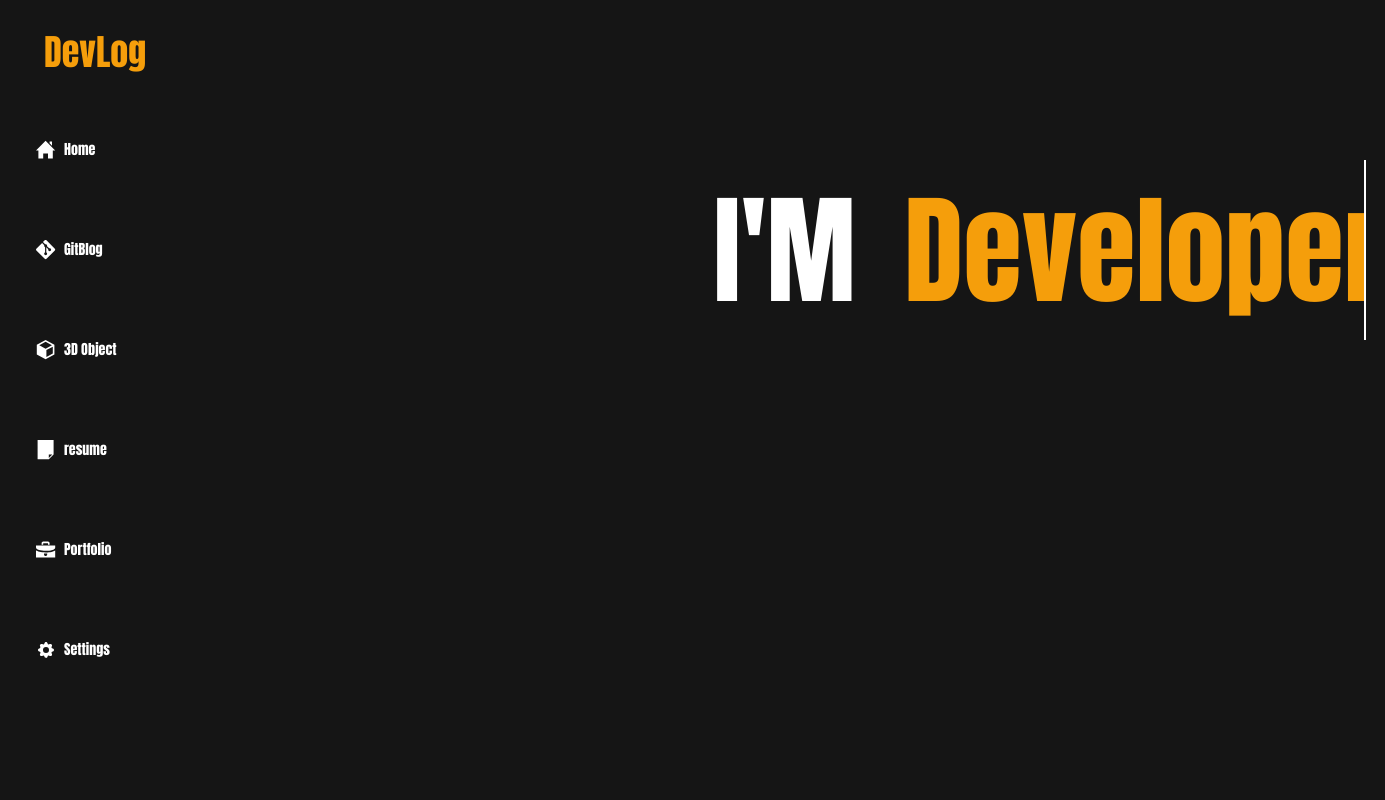
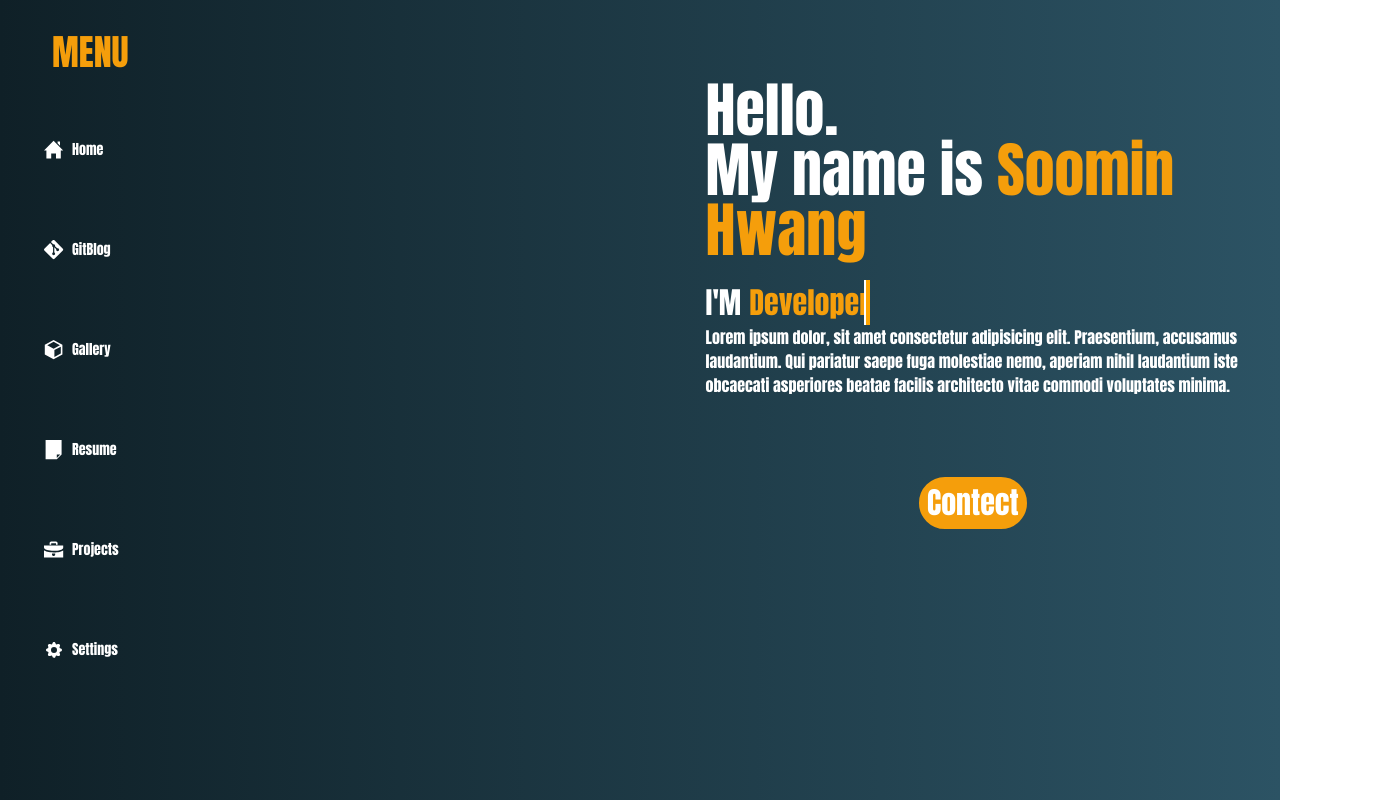
Before and after one commit to Lajancia/fullstack_project, a Vue app: page /#/ in a window 1280 px wide. Shown: the whole page, 1385 px wide, since content can reach past the window. Built offline with nearby package versions, Linux system fonts and the light colour scheme; the HTML template or start-up script is replaced by a standard one; what v-calendar would draw is missing.

Commit message:
background style change

```diff
--- a/src/App.vue
+++ b/src/App.vue
@@ -1,13 +1,14 @@
-<template>
-  <div>
+<template class="background">
+  <div class="h-screen bg-gradient-to-r from-dark to-dark_green">
+    <div class="bg-container">
       <link rel="shortcut icon" type="image/png" href="./assets/favicon.ico" />
-    <div class="relative">
+      <div class="relative ">
         <div class="absolute inset-y-0 left-0 h-full w-1/5 ">
-        <div class="h-screen w-48 px-8 ">
+          <div class="h-screen w-48 px-10 ">
             <div
-            class="flex flex-col justify-around text-4xl mx-3 py-8 text-yellow-500"
+              class="flex flex-col justify-around text-4xl mx-3 py-8 text-yellow-500 "
             >
-            DevLog
+              MENU
             </div>
             <div class="h-3/4 flex flex-col justify-around text-white">
               <h3
@@ -64,7 +65,7 @@
                 <router-link
                   to="/about"
                   class="hover:text-yellow-500 transition duration-200 ease-linear"
-                >3D Object</router-link
+                  >Gallery</router-link
                 >
               </h3>
               <h3
@@ -81,9 +82,9 @@
                   />
                 </svg>
                 <router-link
-                to="/object1"
+                  to="/resume"
                   class="hover:text-yellow-500 transition duration-200 ease-linear"
-                >resume</router-link
+                  >Resume</router-link
                 >
               </h3>
               <h3
@@ -99,10 +100,10 @@
                     d="M12.23 15.5c-6.801 0-10.367-1.221-12.23-2.597v9.097h24v-8.949c-3.218 2.221-9.422 2.449-11.77 2.449zm1.77 2.532c0 1.087-.896 1.968-2 1.968s-2-.881-2-1.968v-1.032h4v1.032zm-14-8.541v-2.491h24v2.605c0 5.289-24 5.133-24-.114zm9-7.491c-1.104 0-2 .896-2 2v2h2v-1.5c0-.276.224-.5.5-.5h5c.276 0 .5.224.5.5v1.5h2v-2c0-1.104-.896-2-2-2h-6z"
                   />
                 </svg>
-              <a
+                <router-link
+                  to="/projects"
                   class="hover:text-yellow-500 transition duration-200 ease-linear"
-                href="#"
-                >Portfolio</a
+                  >Projects</router-link
                 >
               </h3>
               <h3
@@ -137,6 +138,7 @@
         <!--  -->
       </div>
     </div>
+  </div>
 </template>
 
 <script>
@@ -149,56 +151,13 @@ export default {
 };
 </script>
 
-<style>
+<style scoped>
 @import url("https://fonts.googleapis.com/css2?family=Anton&display=swap");
 * {
-  background-color: #151515;
+  /* background-image: url("./assets/coffee.jpg"); */
   font-family: "Anton", sans-serif;
 }
-.wrapper {
-  display: flex;
-}
-.wrapper #static-txt {
-  font-size: 120px;
-}
-.wrapper #dynamic-txts {
-  line-height: 180px;
-  height: 180px;
-  overflow: hidden;
-}
-#dynamic-txts li {
-  list-style: none;
-  position: relative;
-  font-size: 120px;
-  font-weight: 500;
-  top: 0;
-  position: relative;
-  animation: slide 12s steps(4) infinite;
-}
-@keyframes slide {
-  100% {
-    top: -720px;
-  }
-}
-#dynamic-txts li::after {
-  content: "";
-  position: absolute;
-  left: 0;
-  height: 100%;
-  background-color: #151515;
-  width: 100%;
-  border-left: 2px solid white;
-  animation: typing 3s steps(10) infinite;
-}
-@keyframes typing {
-  40%,
-  60% {
-    left: calc(100% + 30px);
-  }
-  100% {
-    left: 0;
-  }
-}
+
 svg:hover {
   fill: orange;
   text-align: right;
--- a/src/router/index.js
+++ b/src/router/index.js
@@ -21,6 +21,28 @@ const routes = [
     // which is lazy-loaded when the route is visited.
     component: () => import(/* webpackChunkName: "about" */ '../views/About.vue')
   },
+   {
+    path: '/resume',
+    name: 'Resume',
+    meta: {
+        title: "Resume",
+      },
+    // route level code-splitting
+    // this generates a separate chunk (about.[hash].js) for this route
+    // which is lazy-loaded when the route is visited.
+    component: () => import(/* webpackChunkName: "about" */ '../views/Resume.vue')
+  },
+    {
+    path: '/projects',
+    name: 'Projects',
+    meta: {
+        title: "My Projects list",
+      },
+    // route level code-splitting
+    // this generates a separate chunk (about.[hash].js) for this route
+    // which is lazy-loaded when the route is visited.
+    component: () => import(/* webpackChunkName: "about" */ '../views/Projects.vue')
+  },
 
 ]
 
--- a/src/views/Home.vue
+++ b/src/views/Home.vue
@@ -1,5 +1,5 @@
 <template>
-  <head class="absolute top-0 right-0 h-40 w-3/5">
+  <head class="absolute top-0 right-0 h-40 w-3/5 ">
     <div class="grid justify-items-end">
       <div class="flex items-stretch p-5 mx-5">
         <a href="https://www.instagram.com/lajancia/" class="mx-3"
@@ -45,10 +45,17 @@
     </div>
   </head>
   <body class="absolute bottom-0 right-0 h-full w-3/5 ">
-    <div class="py-40 mx-10">
+    <div class="py-20 mx-10">
+      <div class="text-white text-6xl">
+        Hello.
+      </div>
+      <div class="text-white text-6xl mb-5">
+        My name is
+        <span class="text-yellow-500">Soomin Hwang</span>
+      </div>
       <div class=" flex items-stretch ">
         <div class="wrapper">
-          <div id="static-txt" class="text-white px-2 mr-10 flex">
+          <div id="static-txt" class="text-white pr-2 flex">
             I'M
           </div>
           <ul id="dynamic-txts" class="text-yellow-500 ">
@@ -59,11 +66,73 @@
           </ul>
         </div>
       </div>
-      <div></div>
+      <div class="text-white">
+        Lorem ipsum dolor, sit amet consectetur adipisicing elit. Praesentium,
+        accusamus laudantium. Qui pariatur saepe fuga molestiae nemo, aperiam
+        nihil laudantium iste obcaecati asperiores beatae facilis architecto
+        vitae commodi voluptates minima.
+      </div>
+      <div class="text-center my-20">
+        <button
+          class="rounded-full text-white text-3xl bg-yellow-500 border-8 border-yellow-500"
+        >
+          Contect
+        </button>
+      </div>
     </div>
   </body>
 </template>
 
+<style scoped>
+* {
+  /* background-image: url("../assets/coffee.jpg"); */
+  font-family: "Anton", sans-serif;
+}
+.wrapper {
+  display: flex;
+}
+.wrapper #static-txt {
+  font-size: 30px;
+}
+.wrapper #dynamic-txts {
+  line-height: 45px;
+  height: 45px;
+  overflow: hidden;
+}
+#dynamic-txts li {
+  list-style: none;
+  position: relative;
+  font-size: 30px;
+  font-weight: 125;
+  top: 0;
+  position: relative;
+  animation: slide 12s steps(4) infinite;
+}
+@keyframes slide {
+  100% {
+    top: -180px;
+  }
+}
+#dynamic-txts li::after {
+  content: "";
+  position: absolute;
+  left: 0;
+  height: 100%;
+  background-color: orange;
+  width: 100%;
+  border-left: 2px solid white;
+  animation: typing 3s steps(10) infinite;
+}
+@keyframes typing {
+  40%,
+  60% {
+    left: calc(100% + 7px);
+  }
+  100% {
+    left: 0;
+  }
+}
+</style>
 <script>
 export default {
   name: "Home",
--- /dev/null
+++ b/src/views/Projects.vue
@@ -0,0 +1,3 @@
+<template>
+  <div class="text-white">Sorry. This page is not ready</div>
+</template>
--- /dev/null
+++ b/src/views/Resume.vue
@@ -0,0 +1,3 @@
+<template>
+  <div class="text-white">Sorry. This page is not ready.</div>
+</template>
--- a/tailwind.config.js
+++ b/tailwind.config.js
@@ -15,7 +15,8 @@ module.exports = {
     colors: {
       transparent: 'transparent',
       current: 'currentColor',
-
+      'dark': '#0f2027',
+      'dark_green':'#2C5364',
       black: colors.black,
       white: colors.white,
       gray: colors.coolGray,
@@ -26,6 +27,7 @@ module.exports = {
       indigo: colors.indigo,
       purple: colors.violet,
       pink: colors.pink,
+      orange:colors.orange
     },
     spacing: {
       px: '1px',
```
Also changed, not shown: src/assets/coffee.jpg (added), 11 other files (tests, documents, lock files or other folders). Lines whose indentation alone changed are shown as unchanged.
